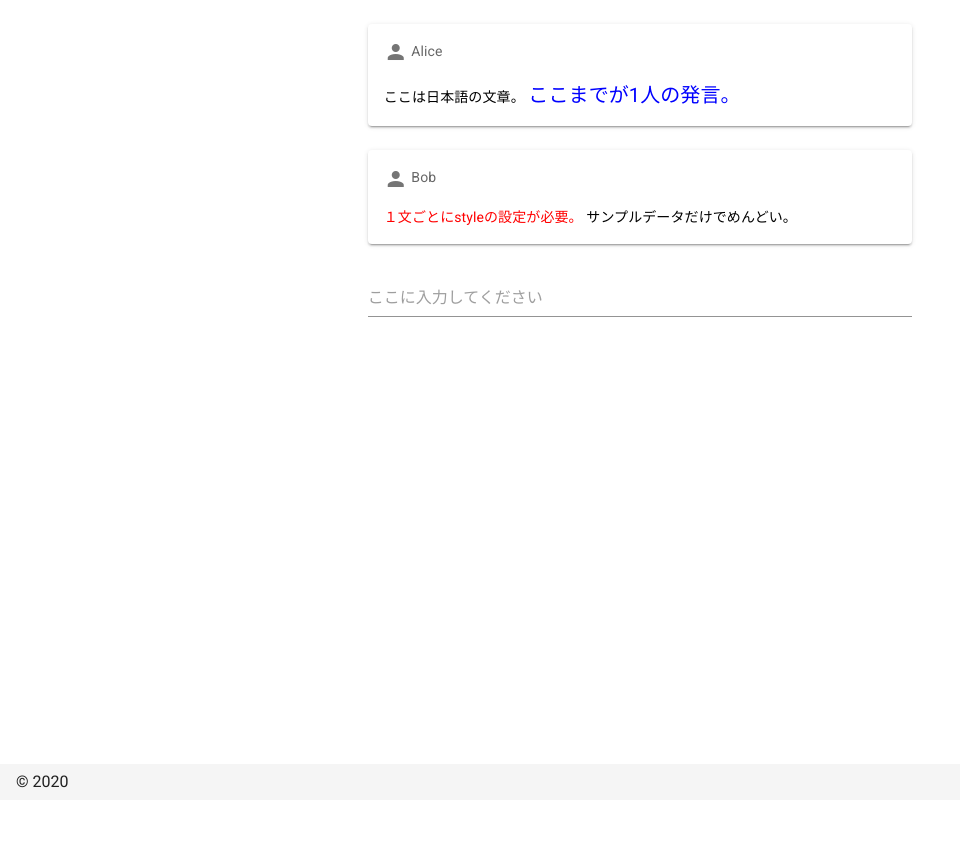
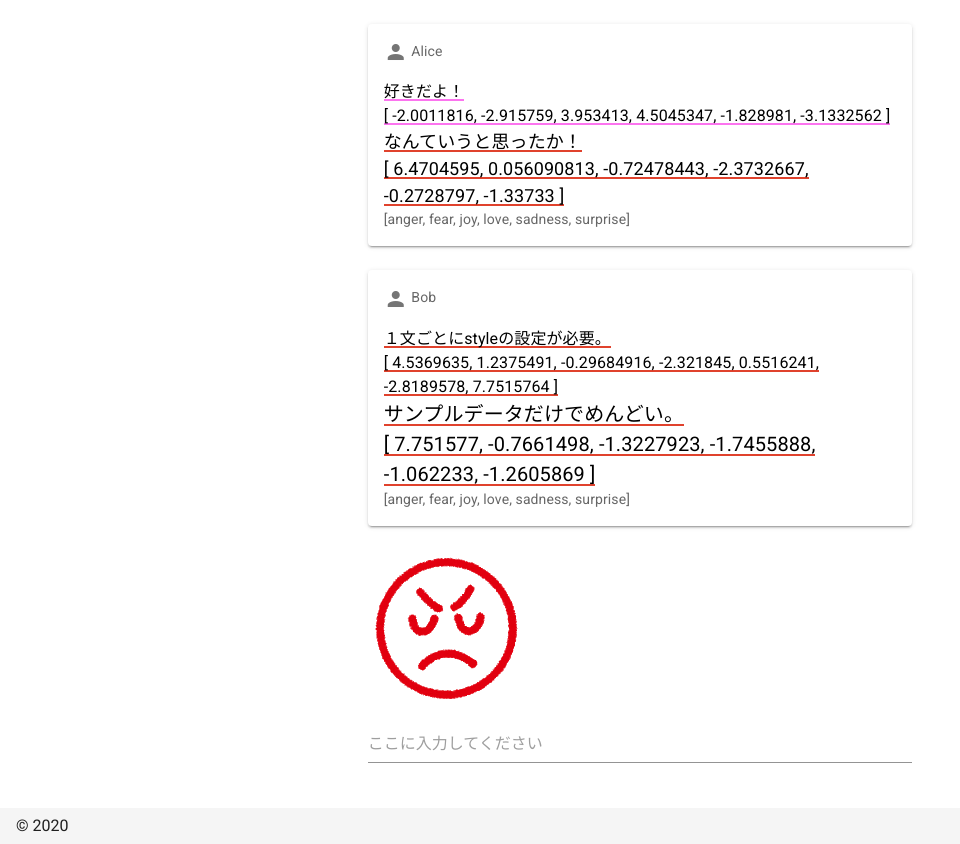
Before and after one commit to elnath-geek/3a_experiment_AI, a Nuxt app in the folder web/: page / in a window 1280 px wide. Shown: the whole page, without its empty margins (0-960 px from the left). Before the commit the page ends 800 px from the top, so only its background shows below. Built offline with nearby package versions, Linux system fonts and the light colour scheme.

Commit message:
サーバー動作確認済

```diff
--- a/web/pages/index.vue
+++ b/web/pages/index.vue
@@ -9,14 +9,17 @@
           </v-card-subtitle>
           <v-card-text class="textarea">
             <span v-for="message in talk.messages" :key="message.text" :style="message.style">
-              {{message.text}}
-              <!-- {{message.vector}} -->
+              {{message.text}}<br>
+              {{message.vector}}<br>
             </span>
-            <br>
+            [anger, fear, joy, love, sadness, surprise]<br>
           </v-card-text>
         </v-card>
       </v-container>
       <v-container>
+        <div>
+          <img :src="require('@/assets/image/mark_face_angry.png')" alt="">
+        </div>
         <v-textarea
           auto-grow
           rows="1"
@@ -46,21 +49,23 @@ export default {
           background_color: 'default',
           messages: [
             {
-              text: 'ここは日本語の文章。',
-              vector: [1,1,1,1,1,1], // 6次元ベクトル
+              text: '好きだよ！',
+              vector: [ -2.0011816, -2.915759, 3.953413, 4.5045347, -1.828981, -3.1332562 ], // 6次元ベクトル
               style: {
-                // font: 'default',
-                fontSize: '14px',
+                fontFamily: '',
+                fontSize: '16px',
                 color: 'black',
+                background: 'linear-gradient(transparent 90%, #FC74EF 90%)', // love
               },
             },
             {
-              text: 'ここまでが1人の発言。',
-              vector: [1,1,1,1,1,1], // 6次元ベクトル
+              text: 'なんていうと思ったか！',
+              vector: [6.4704595,0.056090813,-0.72478443,-2.3732667,-0.2728797,-1.33733], // 6次元ベクトル
               style: {
-                // font: 'default',
-                fontSize: '20px',
-                color: 'blue',
+                fontFamily: '',
+                fontSize: '18px',
+                color: 'black',
+                background: 'linear-gradient(transparent 90%, #E0422D 90%)', // anger
               },
             },
           ],
@@ -71,20 +76,22 @@ export default {
           messages: [
             {
               text: '１文ごとにstyleの設定が必要。',
-              vector: [1,1,1,1,1,1], // 6次元ベクトル
+              vector: [4.5369635,1.2375491,-0.29684916,-2.321845,0.5516241,-2.8189578,7.7515764], // 6次元ベクトル
               style: {
-                // font: 'default',
-                fontSize: '14px',
-                color: 'red',
+                fontFamily: '',
+                fontSize: '16px',
+                color: 'black',
+                background: 'linear-gradient(transparent 90%, #E0422D 90%)', // anger
               },
             },
             {
               text: 'サンプルデータだけでめんどい。',
-              vector: [1,1,1,1,1,1], // 6次元ベクトル
+              vector: [7.751577, -0.7661498, -1.3227923, -1.7455888, -1.062233, -1.2605869], // 6次元ベクトル
               style: {
-                // font: 'default',
-                fontSize: '14px',
+                fontFamily: '',
+                fontSize: '20px',
                 color: 'black',
+                background: 'linear-gradient(transparent 90%, #E0422D 90%)', // anger
               },
             }
           ]
@@ -106,6 +113,7 @@ export default {
       .catch((err) => {
         console.log(err)
       })
+      this.text = ''
     }
   }
 }
```
Also changed, not shown: 2 other files (tests, documents, lock files or other folders).
